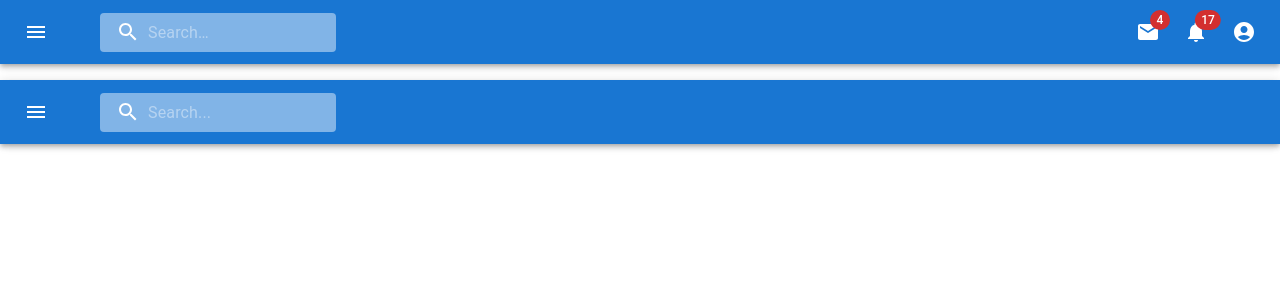
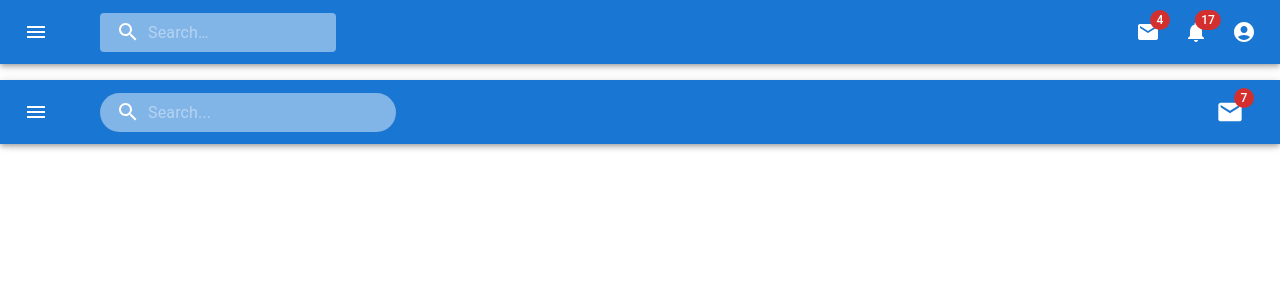
Before and after one commit to Suryansh7058/internship_assignment, a React (Create React App) app: page / in a window 1280 px wide. Shown: the top 300 px of the page. Built offline with nearby package versions, Linux system fonts and the light colour scheme.

Commit message:
Modified Search Bar and added a search Icon

```diff
--- a/src/components/Header.tsx
+++ b/src/components/Header.tsx
@@ -177,8 +177,13 @@ export default function Header() {
               inputProps={{ 'aria-label': 'search' }}
             />
           </Search>
-          <Box sx={{ flexGrow: 1 }} />
-          <Box sx={{ display: { xs: 'none', md: 'flex' } }}>
+          <Box
+            sx={{
+              display: { xs: 'none', md: 'flex' },
+              justifyContent: 'flex-end',
+              flexGrow: '1',
+            }}
+          >
             <IconButton
               size="large"
               aria-label="show 4 new mails"
--- a/src/components/Navbar.tsx
+++ b/src/components/Navbar.tsx
@@ -7,17 +7,19 @@ import {
   MenuItem,
   Box,
   InputBase,
+  Badge,
 } from '@mui/material';
 import { styled, alpha } from '@mui/material/styles';
 import MenuIcon from '@mui/icons-material/Menu';
 import NotificationsIcon from '@mui/icons-material/Notifications';
 import MoreIcon from '@mui/icons-material/MoreVert';
 import AccountCircle from '@mui/icons-material/AccountCircle';
+import MailIcon from '@mui/icons-material/Mail';
 import SearchIcon from '@mui/icons-material/Search';
 
 const Search = styled('div')(({ theme }) => ({
   position: 'relative',
-  borderRadius: theme.shape.borderRadius,
+  borderRadius: '1000px',
   backgroundColor: alpha(theme.palette.common.white, 0.45),
   '&:hover': {
     backgroundColor: alpha(theme.palette.common.white, 0.25),
@@ -47,8 +49,8 @@ const StyledInputBase = styled(InputBase)(({ theme }) => ({
     paddingLeft: `calc(1em + ${theme.spacing(4)})`,
     transition: theme.transitions.create('width'),
     width: '100%',
-    [theme.breakpoints.up('md')]: {
-      width: '20ch',
+    [theme.breakpoints.up('sm')]: {
+      width: '15rem',
     },
   },
 }));
@@ -79,6 +81,24 @@ const Navbar = () => {
             }}
           />
         </Search>
+
+        <Box
+          sx={{
+            display: { xs: 'none', md: 'flex' },
+            flexGrow: '1',
+            justifyContent: 'flex-end',
+          }}
+        >
+          <IconButton
+            size="large"
+            aria-label="show 4 new mails"
+            color="inherit"
+          >
+            <Badge badgeContent={7} color="error">
+              <MailIcon fontSize="inherit" />
+            </Badge>
+          </IconButton>
+        </Box>
       </Toolbar>
     </AppBar>
   );
```
